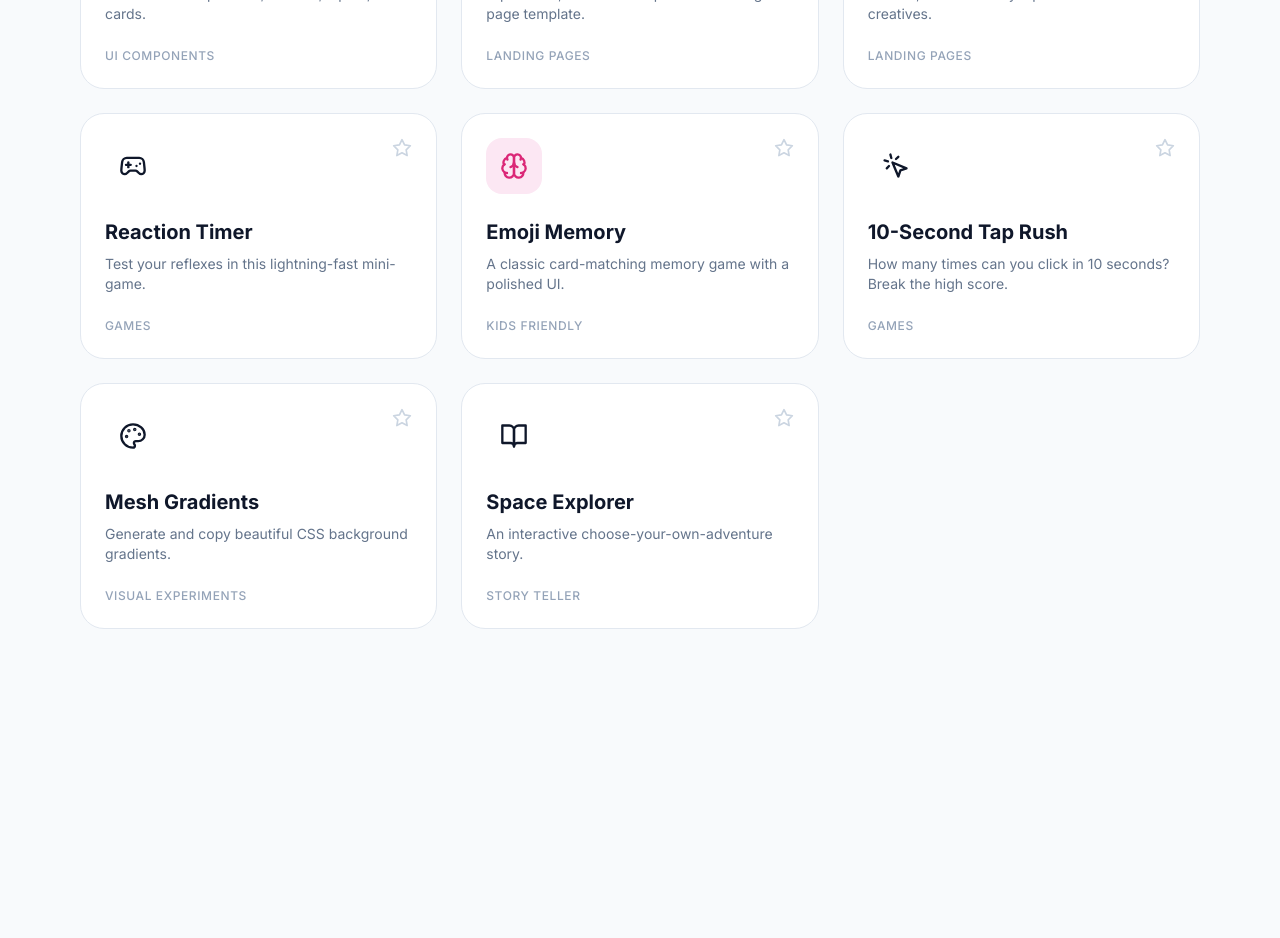
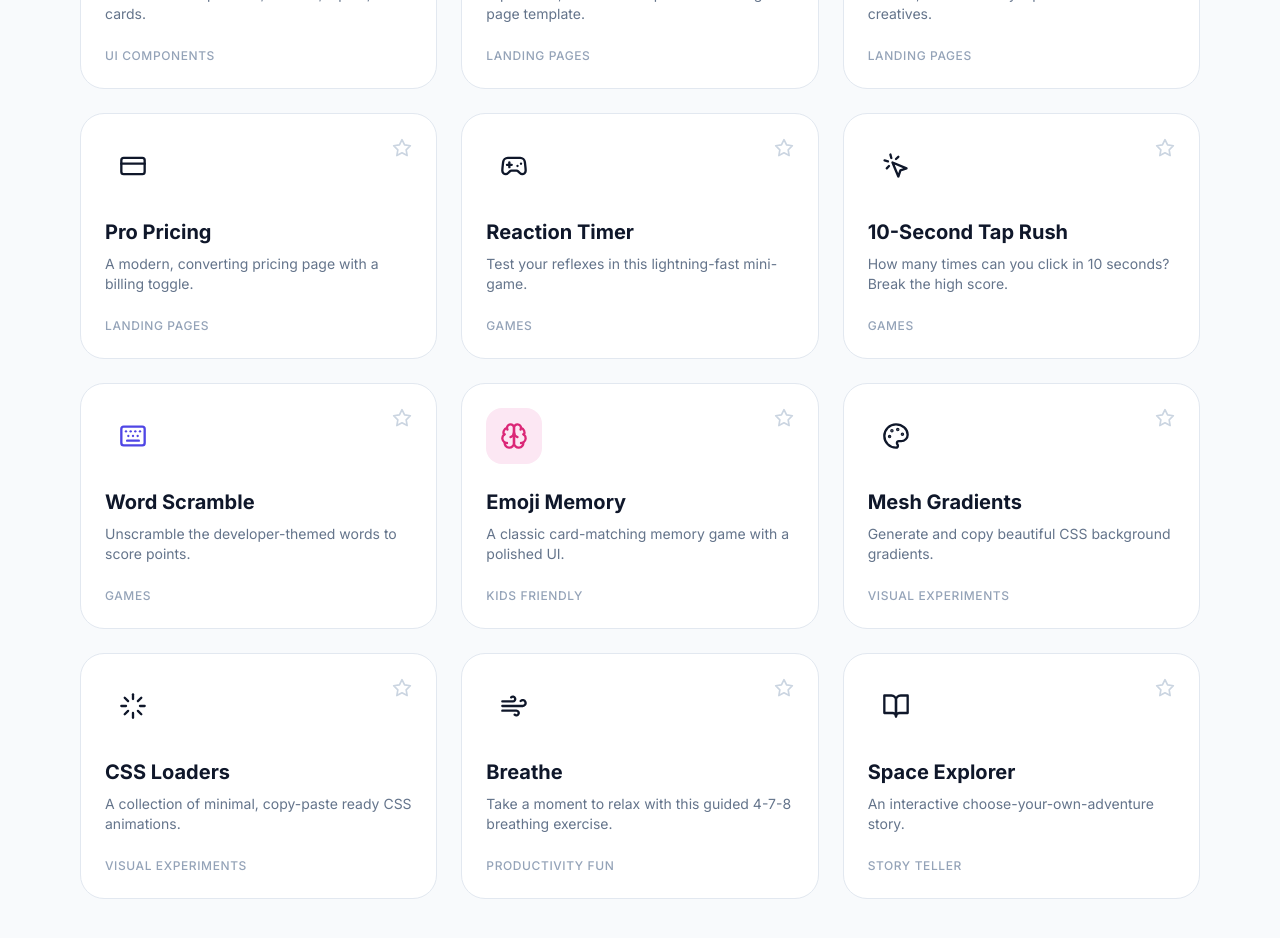
Before and after one commit to Prem759-0/landing-page-universe, a Next.js app: page / in a window 1280 px wide. Shown: the part 540-1478 px from the top of the page. Before the commit the page ends 1217 px from the top, so only its background shows below. Built offline with nearby package versions, Linux system fonts and the light colour scheme.

Commit message:
Update experiences.ts

```diff
--- a/data/experiences.ts
+++ b/data/experiences.ts
@@ -1,6 +1,7 @@
 import {
   Component, Gamepad2, BookOpen, LayoutTemplate,
-  Brain, UserCircle, MousePointerClick, Palette
+  Brain, UserCircle, MousePointerClick, Palette,
+  Wind, Keyboard, CreditCard, Loader
 } from "lucide-react";
 
 export const categories = [
@@ -10,7 +11,8 @@ export const categories = [
   "Story Teller",
   "Landing Pages",
   "Visual Experiments",
-  "Kids Friendly"
+  "Kids Friendly",
+  "Productivity Fun"
 ];
 
 export const experiences = [
@@ -42,6 +44,15 @@ export const experiences = [
     color: "bg-zinc-100 text-zinc-600 dark:bg-zinc-800/50 dark:text-zinc-400",
   },
   {
+    id: "pricing-template",
+    title: "Pro Pricing",
+    description: "A modern, converting pricing page with a billing toggle.",
+    category: "Landing Pages",
+    icon: CreditCard,
+    href: "/pricing-template",
+    color: "bg-green-100 text-green-600 dark:bg-green-900/30 dark:text-green-400",
+  },
+  {
     id: "reaction-timer",
     title: "Reaction Timer",
     description: "Test your reflexes in this lightning-fast mini-game.",
@@ -49,6 +60,24 @@ export const experiences = [
     icon: Gamepad2,
     href: "/reaction-timer",
     color: "bg-emerald-100 text-emerald-600 dark:bg-emerald-900/30 dark:text-emerald-400",
+  },
+  {
+    id: "tap-counter",
+    title: "10-Second Tap Rush",
+    description: "How many times can you click in 10 seconds? Break the high score.",
+    category: "Games",
+    icon: MousePointerClick,
+    href: "/tap-counter",
+    color: "bg-red-100 text-red-600 dark:bg-red-900/30 dark:text-red-400",
+  },
+  {
+    id: "word-scramble",
+    title: "Word Scramble",
+    description: "Unscramble the developer-themed words to score points.",
+    category: "Games",
+    icon: Keyboard,
+    href: "/word-scramble",
+    color: "bg-indigo-100 text-indigo-600 dark:bg-indigo-900/30 dark:text-indigo-400",
   },
   {
     id: "memory-game",
@@ -60,15 +89,6 @@ export const experiences = [
     color: "bg-pink-100 text-pink-600 dark:bg-pink-900/30 dark:text-pink-400",
   },
   {
-    id: "tap-counter",
-    title: "10-Second Tap Rush",
-    description: "How many times can you click in 10 seconds? Break the high score.",
-    category: "Games",
-    icon: MousePointerClick,
-    href: "/tap-counter",
-    color: "bg-red-100 text-red-600 dark:bg-red-900/30 dark:text-red-400",
-  },
-  {
     id: "gradient-maker",
     title: "Mesh Gradients",
     description: "Generate and copy beautiful CSS background gradients.",
@@ -76,6 +96,24 @@ export const experiences = [
     icon: Palette,
     href: "/gradient-maker",
     color: "bg-cyan-100 text-cyan-600 dark:bg-cyan-900/30 dark:text-cyan-400",
+  },
+  {
+    id: "css-loaders",
+    title: "CSS Loaders",
+    description: "A collection of minimal, copy-paste ready CSS animations.",
+    category: "Visual Experiments",
+    icon: Loader,
+    href: "/css-loaders",
+    color: "bg-teal-100 text-teal-600 dark:bg-teal-900/30 dark:text-teal-400",
+  },
+  {
+    id: "breathe",
+    title: "Breathe",
+    description: "Take a moment to relax with this guided 4-7-8 breathing exercise.",
+    category: "Productivity Fun",
+    icon: Wind,
+    href: "/breathe",
+    color: "bg-sky-100 text-sky-600 dark:bg-sky-900/30 dark:text-sky-400",
   },
   {
     id: "story-teller",
```
